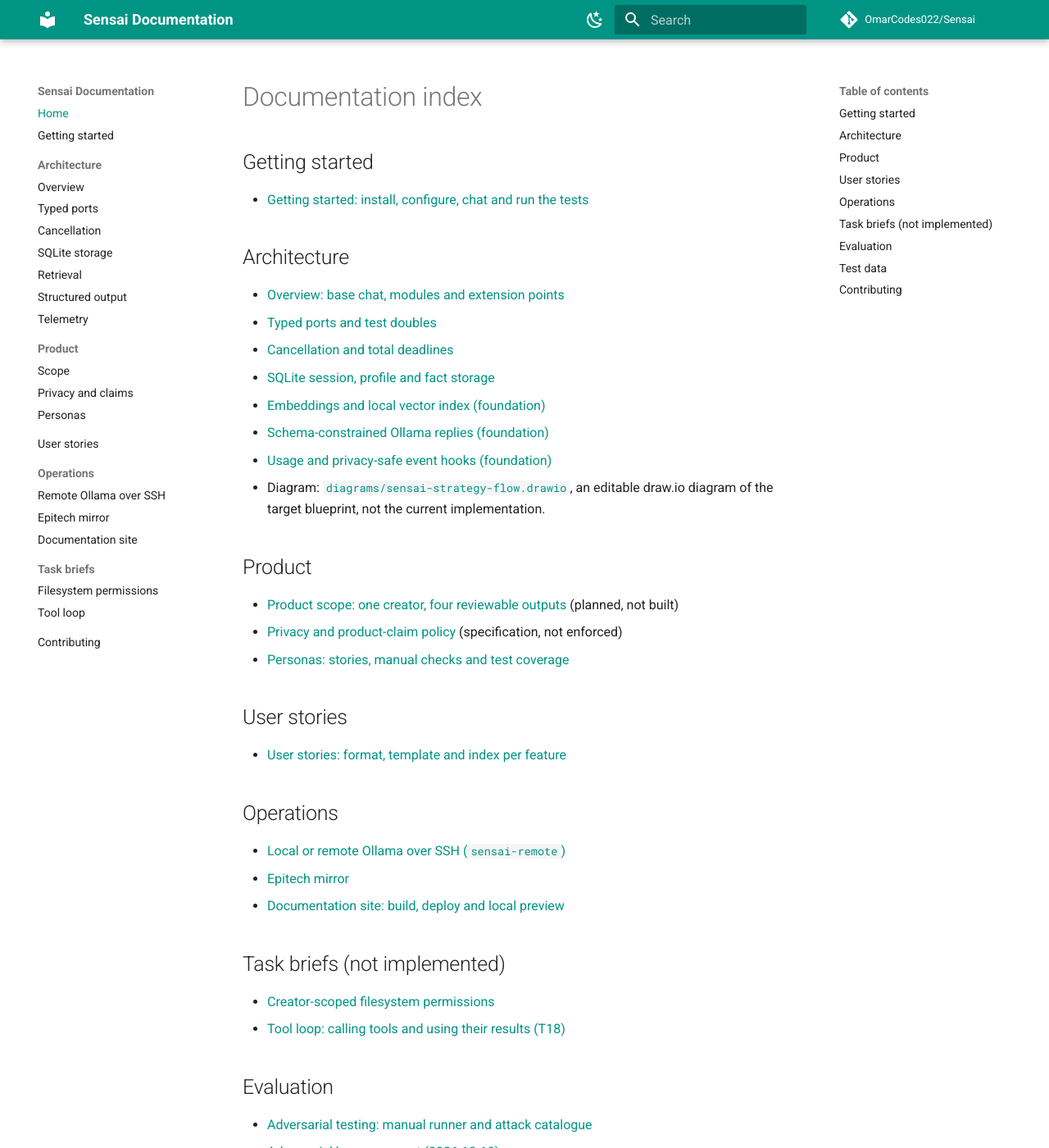
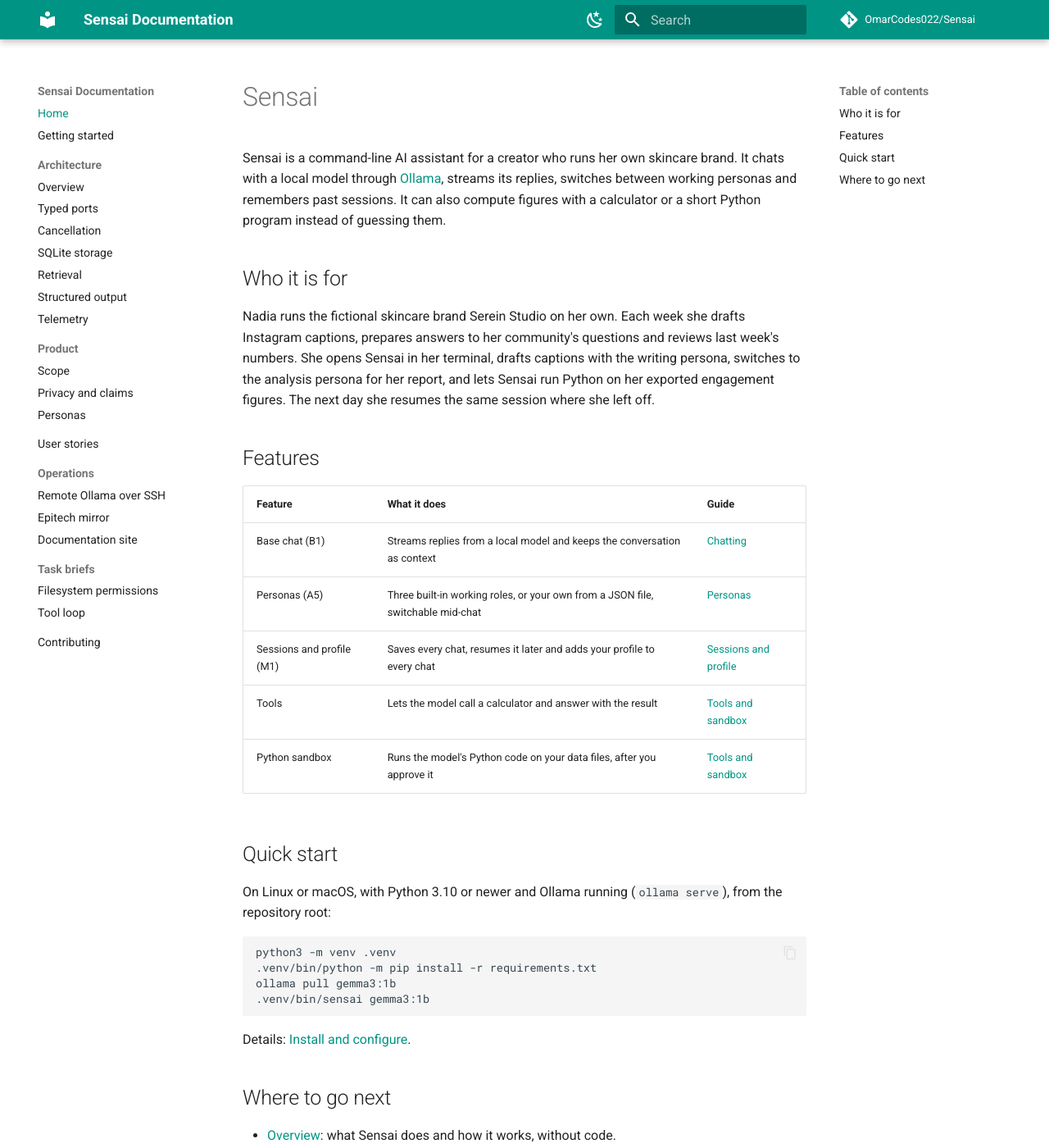
Before and after one commit to OmarCodes022/Sensai, an MkDocs documentation site: the page built from docs/README.md, in a window 1280 px wide and 1400 px high. Shown: the whole window at 82% size. Built offline with MkDocs 1.6.1 and Material for MkDocs 9.7.7, drawn with Linux system fonts in a browser that asks for light colours; comment, search, counter and statistics services are not loaded; some of the changed text lies outside the part shown.

Commit message:
docs: add the overview pages and rewrite the home page
The home page says what Sensai is and lists the features on main. The Overview tab explains the features and how a turn works in plain words, and gathers four end-to-end user stories that cover every feature.

Refs #100

````diff
--- a/docs/README.md
+++ b/docs/README.md
@@ -1,54 +1,46 @@
-# Documentation index
+# Sensai
 
-## Getting started
+Sensai is a command-line AI assistant for a creator who runs her own skincare
+brand. It chats with a local model through [Ollama](https://ollama.com), streams
+its replies, switches between working personas and remembers past sessions. It
+can also compute figures with a calculator or a short Python program instead of
+guessing them.
 
-- [Getting started: install, configure, chat and run the tests](getting-started.md)
+## Who it is for
 
-## Architecture
+Nadia runs the fictional skincare brand Serein Studio on her own. Each week she
+drafts Instagram captions, prepares answers to her community's questions and
+reviews last week's numbers. She opens Sensai in her terminal, drafts captions
+with the writing persona, switches to the analysis persona for her report, and
+lets Sensai run Python on her exported engagement figures. The next day she
+resumes the same session where she left off.
 
-- [Overview: base chat, modules and extension points](architecture/overview.md)
-- [Typed ports and test doubles](architecture/ports.md)
-- [Cancellation and total deadlines](architecture/cancellation.md)
-- [SQLite session, profile and fact storage](architecture/storage.md)
-- [Embeddings and local vector index (foundation)](architecture/retrieval.md)
-- [Schema-constrained Ollama replies (foundation)](architecture/structured-output.md)
-- [Usage and privacy-safe event hooks (foundation)](architecture/telemetry.md)
-- Diagram: [`diagrams/sensai-strategy-flow.drawio`](diagrams/sensai-strategy-flow.drawio),
-  an editable draw.io diagram of the target blueprint, not the current
-  implementation.
+## Features
 
-## Product
+| Feature | What it does | Guide |
+| --- | --- | --- |
+| Base chat (B1) | Streams replies from a local model and keeps the conversation as context | [Chatting](user-guide/chatting.md) |
+| Personas (A5) | Three built-in working roles, or your own from a JSON file, switchable mid-chat | [Personas](user-guide/personas.md) |
+| Sessions and profile (M1) | Saves every chat, resumes it later and adds your profile to every chat | [Sessions and profile](user-guide/sessions.md) |
+| Tools | Lets the model call a calculator and answer with the result | [Tools and sandbox](user-guide/tools.md) |
+| Python sandbox | Runs the model's Python code on your data files, after you approve it | [Tools and sandbox](user-guide/tools.md) |
 
-- [Product scope: one creator, four reviewable outputs](product/scope.md) (planned, not built)
-- [Privacy and product-claim policy](product/privacy-and-claims.md) (specification, not enforced)
-- [Personas: stories, manual checks and test coverage](product/personas.md)
+## Quick start
 
-## User stories
+On Linux or macOS, with Python 3.10 or newer and Ollama running
+(`ollama serve`), from the repository root:
 
-- [User stories: format, template and index per feature](stories/README.md)
+```bash
+python3 -m venv .venv
+.venv/bin/python -m pip install -r requirements.txt
+ollama pull gemma3:1b
+.venv/bin/sensai gemma3:1b
+```
 
-## Operations
+Details: [Install and configure](user-guide/install.md).
 
-- [Local or remote Ollama over SSH (`sensai-remote`)](operations/remote-ollama.md)
-- [Epitech mirror](operations/epitech-mirror.md)
-- [Documentation site: build, deploy and local preview](operations/documentation.md)
+## Where to go next
 
-## Task briefs (not implemented)
-
-- [Creator-scoped filesystem permissions](tasks/filesystem-permissions.md)
-- [Tool loop: calling tools and using their results (T18)](tasks/tool-loop.md)
-
-## Evaluation
-
-- [Adversarial testing: manual runner and attack catalogue](https://github.com/OmarCodes022/Sensai/blob/main/evals/adversarial/README.md)
-- [Adversarial harness report (2026-10-10)](https://github.com/OmarCodes022/Sensai/blob/main/evals/adversarial/report.md)
-
-## Test data
-
-- [`tests/fixtures/`](https://github.com/OmarCodes022/Sensai/tree/main/tests/fixtures/): synthetic brand facts and claims, DMs,
-  posts and engagement figures for the fictional Serein Studio; no test uses
-  them yet.
-
-## Contributing
-
-- [Contributing: branches, commits, workflows and new documentation pages](contributing.md)
+- [Overview](overview/features.md): what Sensai does and how it works, without code.
+- [User guide](user-guide/install.md): how to install Sensai and use each feature.
+- [Developer guide](developer-guide/architecture.md): how Sensai is built, tested and extended.
--- /dev/null
+++ b/docs/overview/features.md
@@ -0,0 +1,57 @@
+# Features
+
+The Epitech subject lists optional features in a catalogue where each one has
+an ID, and B1 is the base chat every project must have. Sensai has five
+features; the first three are catalogue entries B1, A5 and M1.
+
+## Base chat (B1)
+
+Nadia types a message and the reply appears as the model writes it. Sensai
+sends the whole conversation with each message, so the model remembers what
+she said earlier in the chat. She chooses the model when she starts Sensai, or
+once in her configuration file. If Ollama is not running, the model is missing
+or a reply takes too long, Sensai says so in one line and the chat goes on. She
+can stop a reply at any moment with Ctrl+C or Esc.
+
+[Chatting](../user-guide/chatting.md)
+
+## Personas (A5)
+
+A persona gives the assistant a name, a role, a tone and a scope. Sensai ships
+with three: Rédaction drafts posts and captions, Communauté prepares reply
+suggestions that Nadia sends herself, and Analyse turns the figures she gives
+it into a weekly report. She can switch persona in the middle of a chat, and
+the new persona sees the whole conversation. She can also replace the built-in
+list with her own personas in a JSON file, without touching the code.
+
+[Personas](../user-guide/personas.md)
+
+## Sessions and profile (M1)
+
+Sensai saves each chat on Nadia's computer after every completed exchange. She
+can list her past sessions, each with a short title, and resume one the next
+day with its history and its persona. Her creator profile, such as her tone and
+her audience, is added to the instructions of every chat, so she never repeats
+it. She can also reread her own messages of the current session.
+
+[Sessions and profile](../user-guide/sessions.md)
+
+## Tools
+
+The model can ask Sensai to run a tool, then finish its answer with the result.
+The first tool is a calculator, so a figure such as an engagement rate is
+computed, not guessed. Nadia sees one line naming each tool Sensai uses; the
+raw request stays hidden. She can list the available tools at any time.
+
+[Tools and sandbox](../user-guide/tools.md)
+
+## Python sandbox
+
+The model can also write a short Python program, for example to average a week
+of reach from Nadia's exported engagement figures. Sensai always shows her the
+code first and runs it only if she agrees. The code runs in a temporary folder
+with a copy of her data files and strict limits on time, memory and output, and
+the folder is deleted afterwards. She can run her own Python files the same
+way, without the model.
+
+[Tools and sandbox](../user-guide/tools.md)
````
Also changed, not shown: docs/overview/how-it-works.md (added, +41 -0 lines), docs/overview/user-stories.md (added, +75 -0 lines), docs/stories/README.md (deleted, +0 -41 lines).
